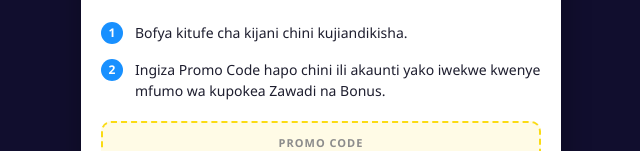
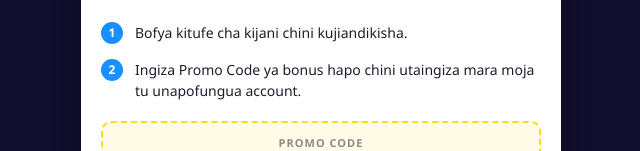
Before and after one commit to SunnyMabrouk/1win-landing-page-, a plain HTML site: page index.html in a window 1280 px wide. Shown: the part 175-326 px from the top of the page, without its empty margins (319-959 px from the left). Drawn offline with Linux system fonts and the light colour scheme.

Commit message:
Update promo code instruction in index.html

```diff
--- a/index.html
+++ b/index.html
@@ -213,7 +213,7 @@
       </li>
       <li>
         <span class="step-num">2</span>
-        <span>Ingiza Promo Code hapo chini ili akaunti yako iwekwe kwenye mfumo wa kupokea Zawadi na Bonus.</span>
+        <span>Ingiza Promo Code ya bonus hapo chini utaingiza mara moja tu unapofungua account.</span>
       </li>
     </ol>
 
```
